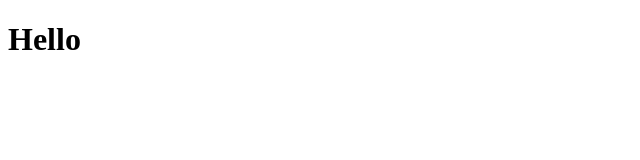
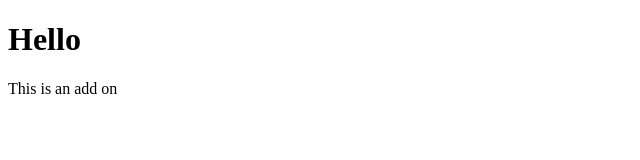
Before and after one commit to bfleishman24/TestingRepository, a plain HTML site: page index.html in a window 1280 px wide. Shown: the whole page, without its empty margins (0-640 px from the left). Drawn offline with Linux system fonts and the light colour scheme.

Commit message:
new update 7pm

```diff
--- a/index.html
+++ b/index.html
@@ -5,5 +5,6 @@
 </head>
 <body>
 <h1>Hello</h1>
+<p>This is an add on</p>
 </body>
 </html>
```
